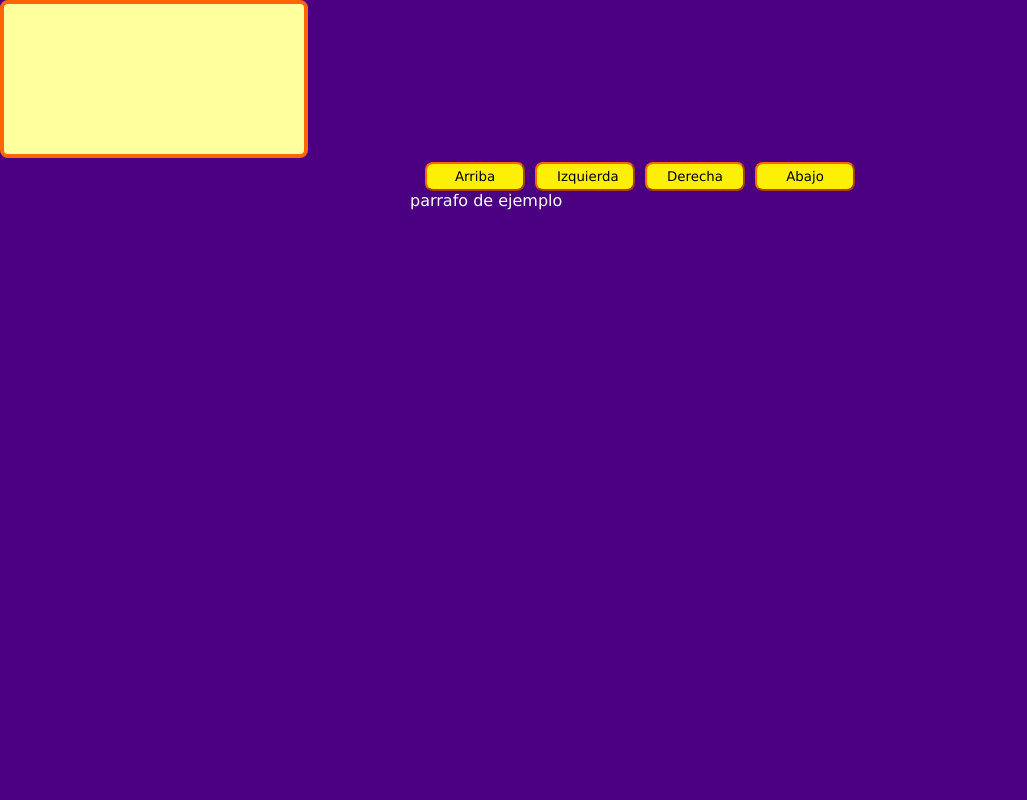
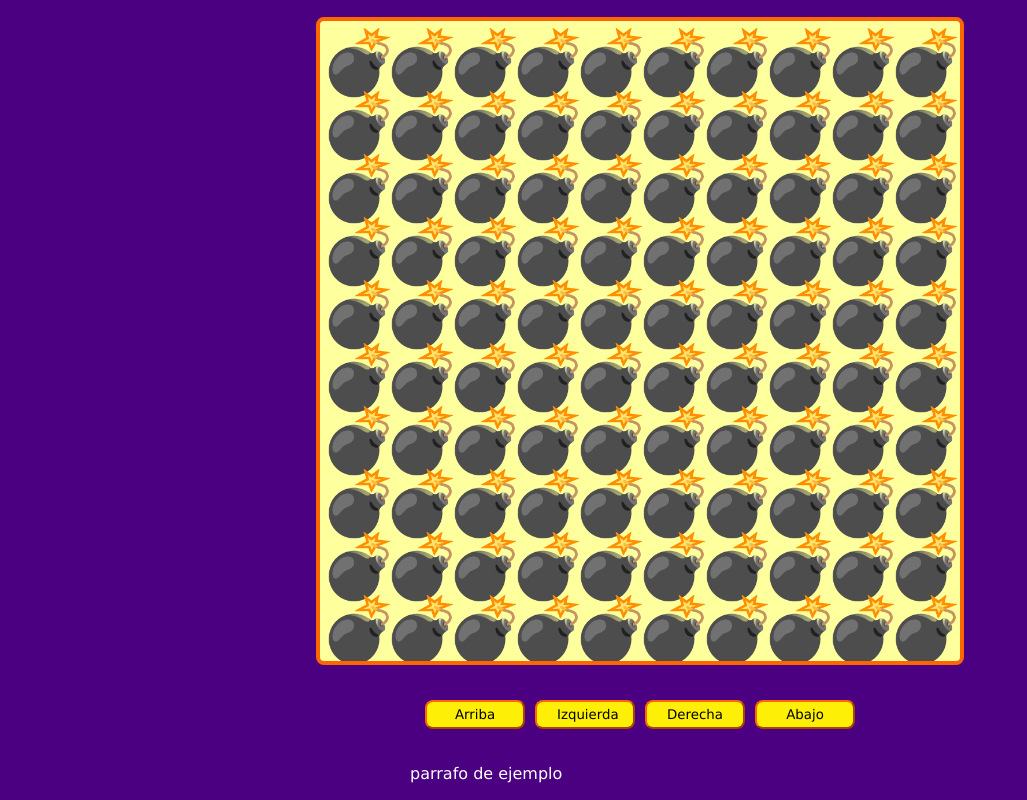
Before and after one commit to GaRIEN/juegoconjs, a plain HTML site: page index.html in a window 1280 px wide. Shown: the whole page, without its empty margins (0-1027 px from the left). Drawn offline with Linux system fonts and the light colour scheme.

Commit message:
agregando bombitas y recorriendo el campo

```diff
--- a/game.js
+++ b/game.js
@@ -0,0 +1,51 @@
+const canvas = document.querySelector("#game");
+const game = canvas.getContext("2d");
+
+window.addEventListener("load", () => {
+  setCanvasSize();
+  startGame();
+});
+
+
+window.addEventListener("resize", setCanvasSize);
+
+let canvasSize;
+let elementsSize;
+
+function setCanvasSize() {
+  //calculamos el tamano de la ventana,
+  //para que sea un cuadrado
+
+  if (window.innerHeight > window.innerWidth) {
+    canvasSize = window.innerWidth * 0.8;
+  } else {
+    canvasSize = window.innerHeight * 0.8;
+  }
+  canvas.setAttribute("width", canvasSize);
+  canvas.setAttribute("height", canvasSize);
+
+  //calculamos el tamaño de los pixeles
+
+  elementsSize = canvasSize / 10 - 1;
+}
+
+function startGame() {
+  //definimos el tamaño de la bomba
+  game.font = elementsSize + "px Verdana";
+  game.textAlign = "";
+  const map = maps[0];
+  const mapsRows = maps[0].trim().split("\n");
+
+  for (let row = 1; row < 11; row++) {
+    for (let col = 0; col < 10; col++) {
+      game.fillText(emojis["X"], elementsSize * col, elementsSize * row);
+    }
+  }
+
+  // game.fillRect(0,0,100,100);
+  // game.clearRect(0,0,10,10);
+  // game.font='2rem verdana';
+  // game.fillStyle ='purple';
+  // game.textAlign ='center'
+  // game.fillText('texto',0,100)
+}
--- a/index.html
+++ b/index.html
@@ -7,7 +7,7 @@
     <link rel="stylesheet" href="./style.css">
   </head>
   <body>
-    <div class="gamecontainer">
+    <div class="game-container">
       <canvas id="game"></canvas>
       <div class="btns">
         <button id="up">Arriba</button>
```
